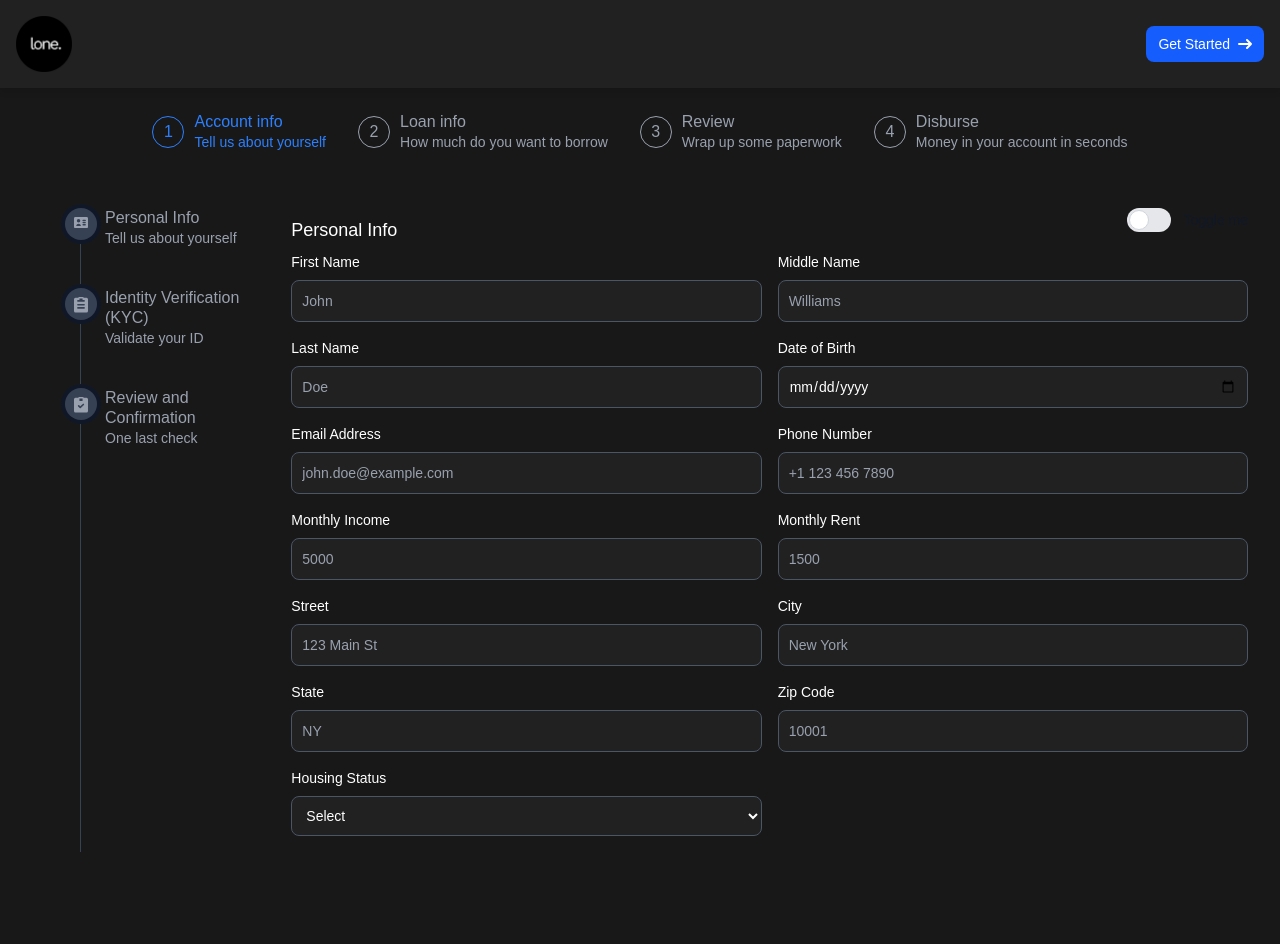
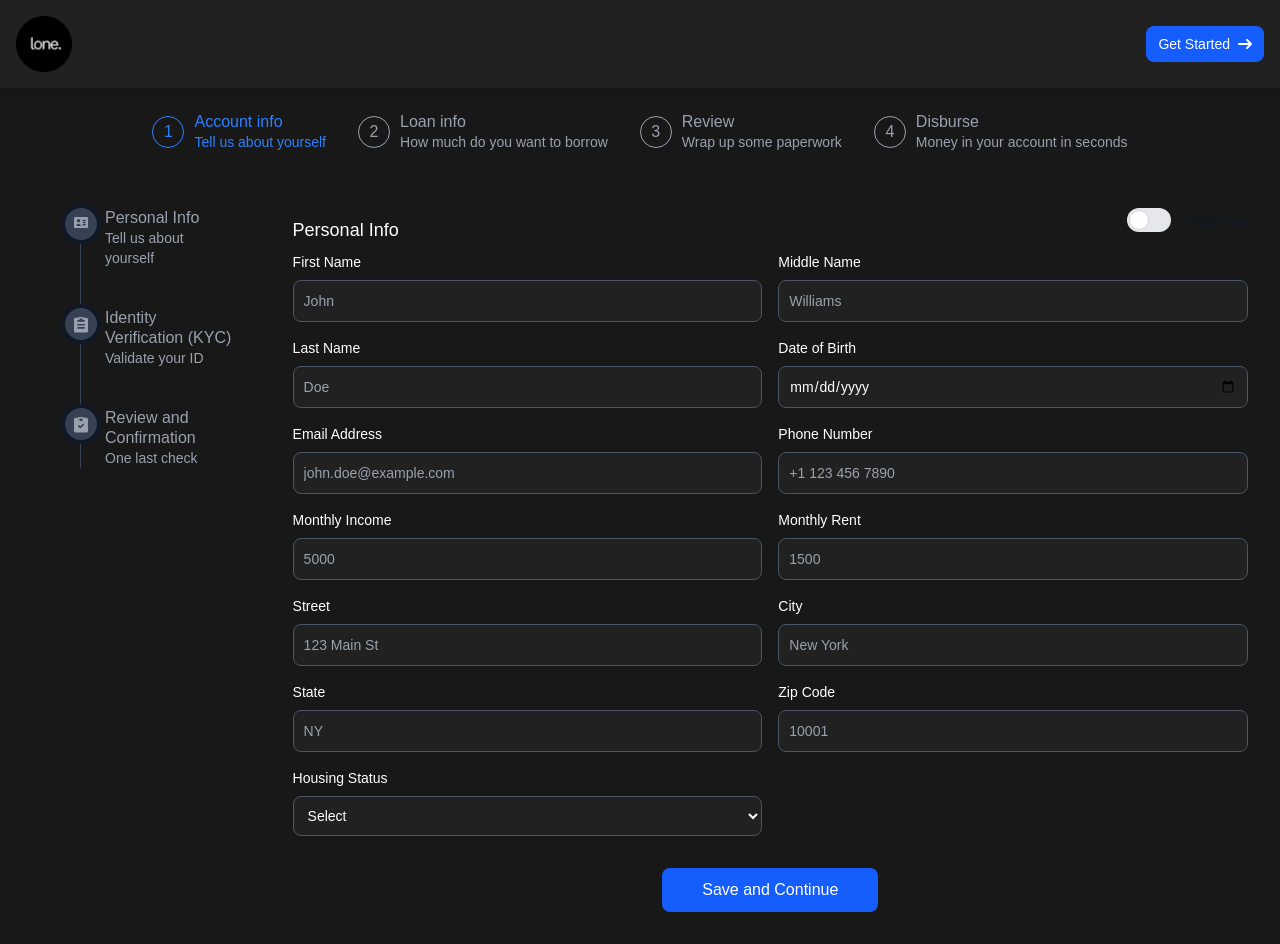
Before and after one commit to hakeem-jc/lone_2.0, a Next.js app: page /onboarding in a window 1280 px wide. Before the commit the page ends 884 px from the top, so only its background shows below. Built offline with nearby package versions, Linux system fonts and the light colour scheme.

Commit message:
feat: Add space between buttons and next button

```diff
--- a/app/components/ui/Button.tsx
+++ b/app/components/ui/Button.tsx
@@ -4,7 +4,7 @@ type ButtonProps = {
   text: string;
   color?: 'blue' | 'black';
   size?: 'small' | 'wide';
-  icon?: 'forward' | 'downward';
+  icon?: 'forward' | 'downward' | false;
   onClick?: () => void;
 };
 
--- a/app/onboarding/page.tsx
+++ b/app/onboarding/page.tsx
@@ -5,6 +5,7 @@ import Header from "@/app/components/Header";
 import Stepper from "@/app/components/ui/Stepper";
 import TimelineStepper from "@/app/components/ui/TimelineStepper";
 import Input from "@/app/components/ui/Input";
+import Button from "@/app/components/ui/Button";
 
 type FormValues = {
   prefill: boolean;
@@ -113,8 +114,10 @@ const Page = () => {
           ]}
         />
 
-        <section className="flex gap-12 p-4">
-          <TimelineStepper steps={steps} />
+        <section className="flex gap-15 p-4">
+          <div>
+            <TimelineStepper steps={steps} />
+          </div>
 
           <section className="w-full">
             <form onSubmit={handleSubmit(onSubmit)}>
@@ -270,6 +273,17 @@ const Page = () => {
                   )}
                 </div>
               </div>
+              <div className="pt-4 text-center">
+                <Button
+                  text="Save and Continue"
+                  color="blue"
+                  size="wide"
+                  icon={false}
+                  onClick={() => {
+                    // TODO - Add next section logic
+                  }}
+                />
+              </div>
             </form>
           </section>
         </section>
```
